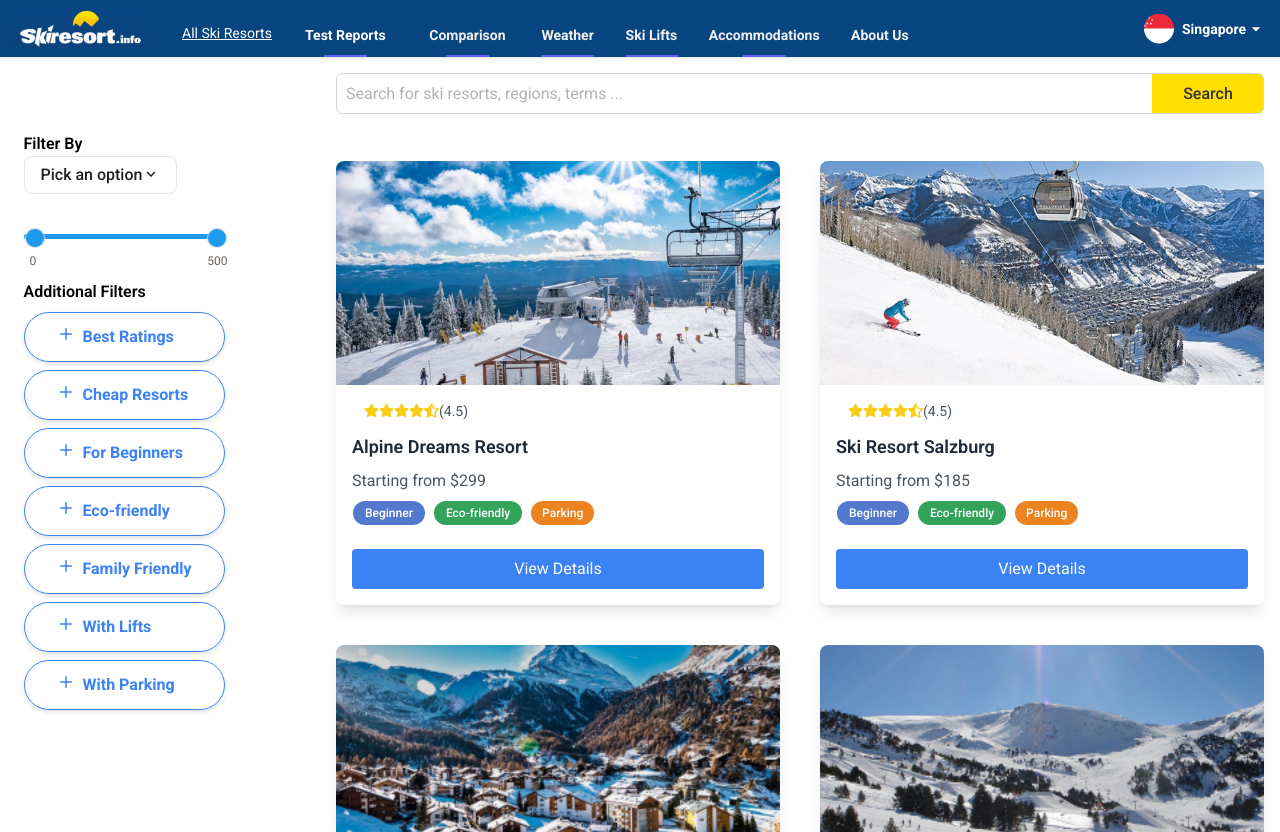
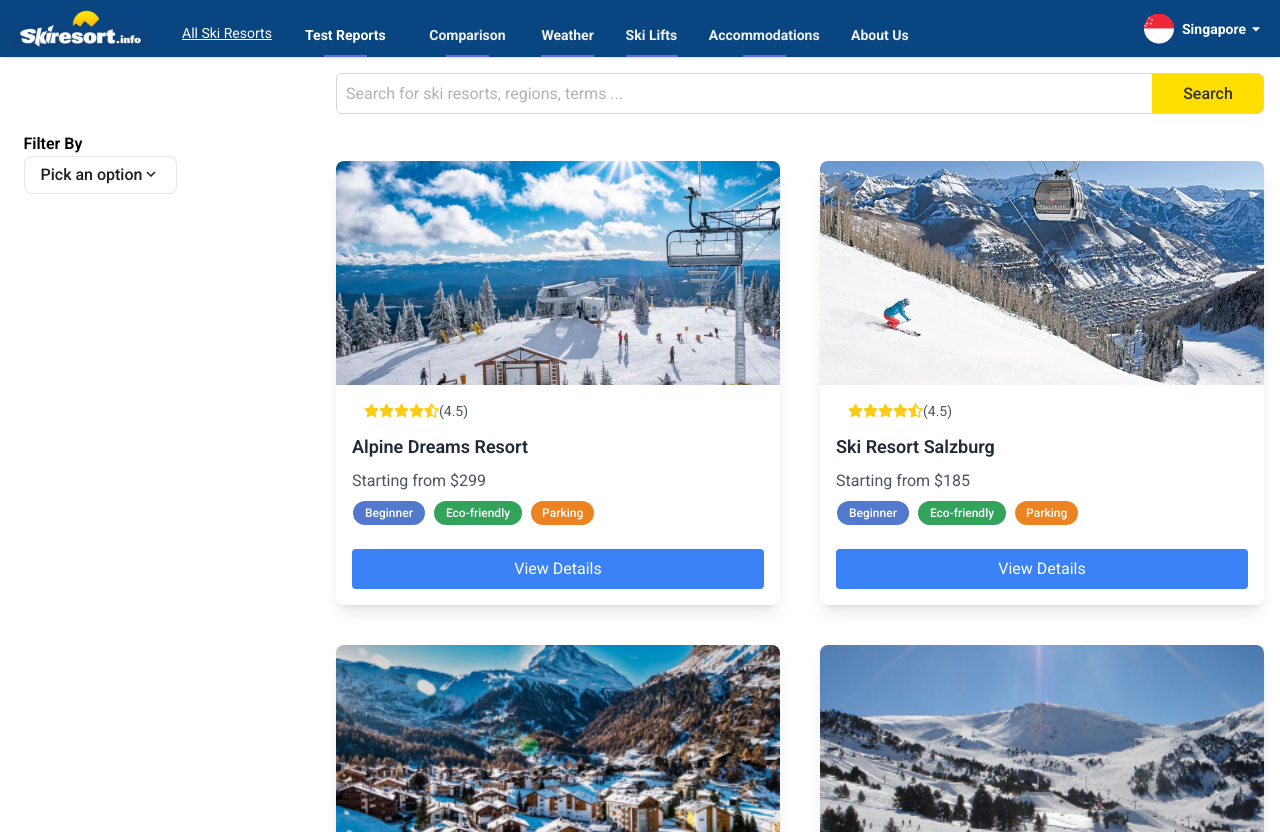
Before and after one commit to jonathanmui4/Ski-Redesign, a React (Vite) app: page /results-2 in a window 1280 px wide. Built offline with nearby package versions, Linux system fonts and the light colour scheme; a web font is replaced by a local one.

Commit message:
Make additional filters appear aft 1st filter selected

```diff
--- a/src/Components/Pages/ResultsSingleFilter/ResultsPage2Column.jsx
+++ b/src/Components/Pages/ResultsSingleFilter/ResultsPage2Column.jsx
@@ -44,6 +44,7 @@ const ResultsPage2Column = () => {
                         <div className={styles.ratingSliderWrapper}>
                             <div className={styles.ratingSlider}>
                                 <FilterDropdown addFilter={setPriFilter} />
+                                {state.priFilter && (
                                     <Slider
                                         min={0}
                                         max={500}
@@ -55,10 +56,13 @@ const ResultsPage2Column = () => {
                                             setMaxPrice(max);
                                         }}
                                     />
+                                )}
+                                {state.priFilter && (
                                     <AdditionalFilters
                                         addFilters={addFilter}
                                         removeFilter={removeFilter}
                                     />
+                                )}
                             </div>
                         </div>
                     </div>
```
Lines whose indentation alone changed are shown as unchanged.
